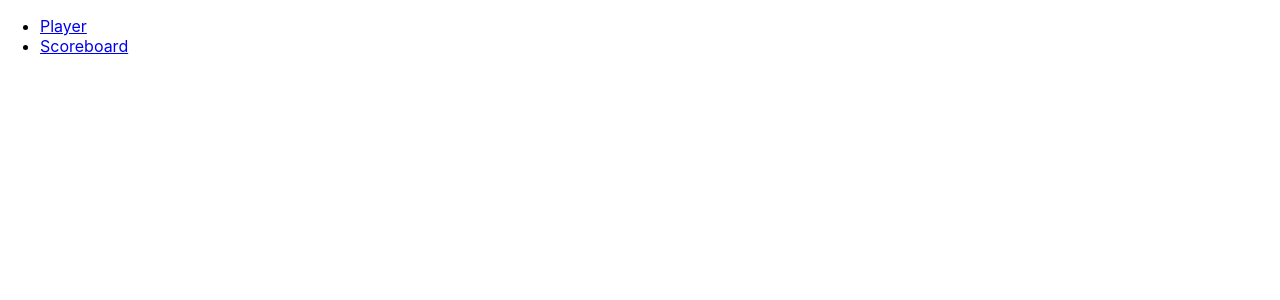
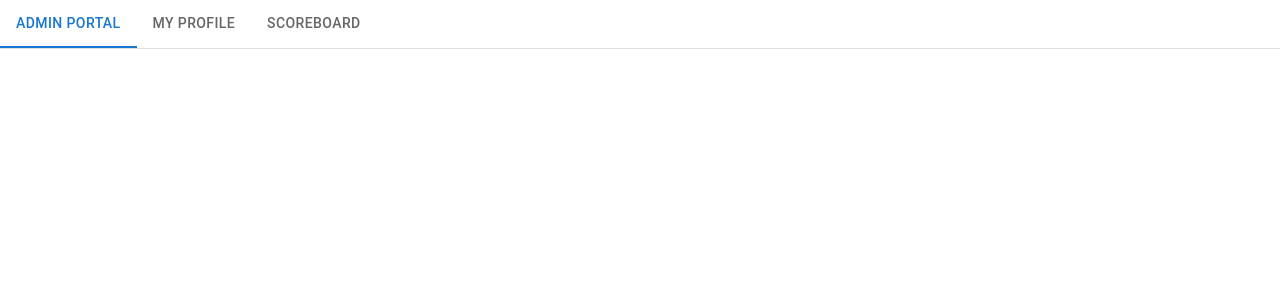
Before and after one commit to michaeljang94/muzino, a React (Create React App) app: page / in a window 1280 px wide. Before the commit this address had no page. Shown: the top 300 px of the page. Built offline with nearby package versions, Linux system fonts and the light colour scheme.

Commit message:
Add tabs

```diff
--- a/src/App.tsx
+++ b/src/App.tsx
@@ -2,24 +2,51 @@ import { HashRouter, Routes, Route, Link } from 'react-router-dom';
 import './App.css';
 import { Scoreboard } from './pages/Scoreboard';
 import { PlayerProfilePage } from './pages/PlayerProfilePage';
+import { Tabs, Tab, Container, Box } from '@mui/material';
+import { useState } from 'react';
+import { AdminPortal } from './pages/AdminPortal';
 
 export const App = () => {
+  const [value, setValue] = useState(0);
+
+  const handleChange = (event: React.SyntheticEvent, newValue: number) => {
+    setValue(newValue);
+  };
+
   return (
-    <HashRouter>
-      <nav>
-        <ul>
-          <li>
-            <Link to="/player">Player</Link>
-          </li>
-          <li>
-            <Link to="/scoreboard">Scoreboard</Link>
-          </li>
-        </ul>
-      </nav>
-      <Routes>
-        <Route path="/scoreboard" element={<Scoreboard />} />
-        <Route path="/player" element={<PlayerProfilePage />} />
-      </Routes>
-    </HashRouter>
+    <Box sx={{ width: '100%' }}>
+      <Box sx={{ borderBottom: 1, borderColor: 'divider' }}>
+        <Tabs value={value} onChange={handleChange} aria-label="basic tabs example">
+          <Tab label="Admin Portal" />
+          <Tab label="My Profile" />
+          <Tab label="Scoreboard" />
+        </Tabs>
+      </Box>
+      {value === 0 && <AdminPortal />}
+      {value === 1 && <PlayerProfilePage />}
+      {value === 2 && <Scoreboard />}
+    </Box>
   );
+
+  // return (
+  //   <HashRouter>
+  //     <nav>
+  //       <ul>
+  //         <li>
+  //           <Link to="">Portal</Link>
+  //         </li>
+  //         <li>
+  //           <Link to="/player">Player</Link>
+  //         </li>
+  //         <li>
+  //           <Link to="/scoreboard">Scoreboard</Link>
+  //         </li>
+  //       </ul>
+  //     </nav>
+  //     <Routes>
+  //       <Route path="/scoreboard" element={<Scoreboard />} />
+  //       <Route path="/player" element={<PlayerProfilePage />} />
+  //     </Routes>
+  //   </HashRouter>
+  // );
 };
--- /dev/null
+++ b/src/pages/AdminPortal.tsx
@@ -0,0 +1,5 @@
+import React from 'react';
+
+export const AdminPortal: React.FC = () => {
+  return <></>;
+};
```
